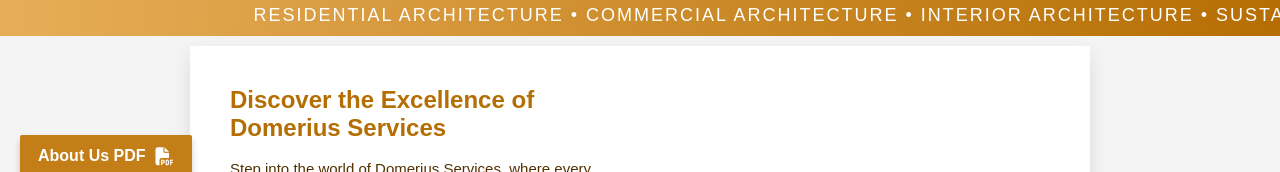
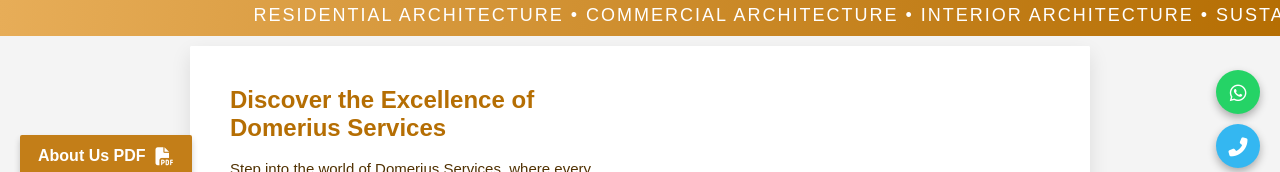
Before and after one commit to 0-chrollo/domeriusservices, a plain HTML site: page about.html in a window 1280 px wide. Shown: the part 603-775 px from the top of the page. Drawn offline with Linux system fonts and the light colour scheme; grey boxes are pictures that could not be loaded.

Commit message:
completed web

```diff
--- a/about.html
+++ b/about.html
@@ -642,8 +642,6 @@
         }, 10);
     });
 </script>
-
-
 <section class="section">
     <div class="grid-container">
         <div class="card">
@@ -1436,6 +1434,133 @@
 
 
 
+
+
+
+
+
+
+
+
+
+
+
+
+
+
+
+
+
+<!--Contact-Widgets-->
+<div class="fixed-widgets">
+    <a href="https://wa.me/27650837904" target="_blank" class="whatsapp-widget">
+        <i class="fab fa-whatsapp"></i>
+    </a>
+    <a href="tel:+27825318606" class="call-widget">
+        <i class="fas fa-phone-alt"></i>
+    </a>
+</div>
+<!--Contact-Widgets-->
+
+<style>
+    .fixed-widgets {
+    position: fixed;
+    bottom: 20px;
+    right: 20px;
+    display: flex;
+    flex-direction: column;
+    gap: 10px;
+    z-index: 1000;
+    animation: float 2s ease-in-out infinite; /* Added floating animation */
+}
+
+/* Floating effect animation */
+@keyframes float {
+    0% {
+        transform: translateY(0); /* Start at normal position */
+    }
+    50% {
+        transform: translateY(-15px); /* Move up by 10px */
+    }
+    100% {
+        transform: translateY(0); /* Return to normal position */
+    }
+}
+
+/* Widget style */
+.fixed-widgets a {
+    display: flex;
+    justify-content: center;
+    align-items: center;
+    width: 44px;
+    height: 44px;
+    border-radius: 50%;
+    background-color: #25D366; /* WhatsApp green */
+    color: #fff;
+    text-decoration: none;
+    box-shadow: 0 4px 8px rgba(0, 0, 0, 0.3);
+    transition: transform 0.2s ease-in-out;
+}
+
+/* Call widget style */
+.fixed-widgets a.call-widget {
+    background-color: #34b7f1; /* Light blue for the call widget */
+}
+
+/* Hover effect */
+.fixed-widgets a:hover {
+    transform: scale(1.1);
+}
+
+/* Icon styling */
+.fixed-widgets i {
+    font-size: 19px;
+}
+
+</style>
+
+
+
+
+
+
+
+
+
+
+
+
+
+
+
+
+
+
+
+
+
+
+
+
+
+
+
+
+
+
+
+
+
+
+
+
+
+
+
+
+
+
+
 <style>
     body {
         font-family: Arial, sans-serif;
@@ -1468,7 +1593,7 @@
 
 
 <!-- PDF Widget -->
-<a href="Who we are DS.pdf" class="pdf-widget" download>
+<a href="Who we are-DS.pdf" class="pdf-widget" download>
     About Us PDF <i class="fas fa-file-pdf"></i>
 </a>
 
```
Also changed, not shown: index.html (+72 -17 lines), socials.html (+73 -0 lines), 2 other files.
